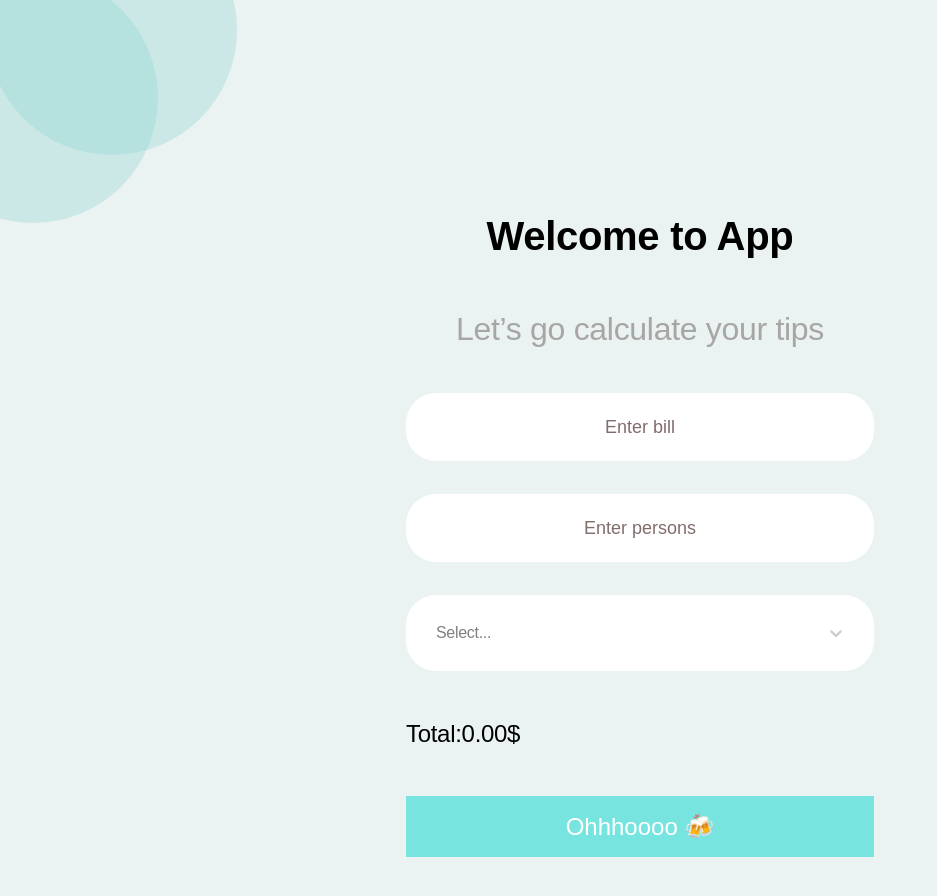
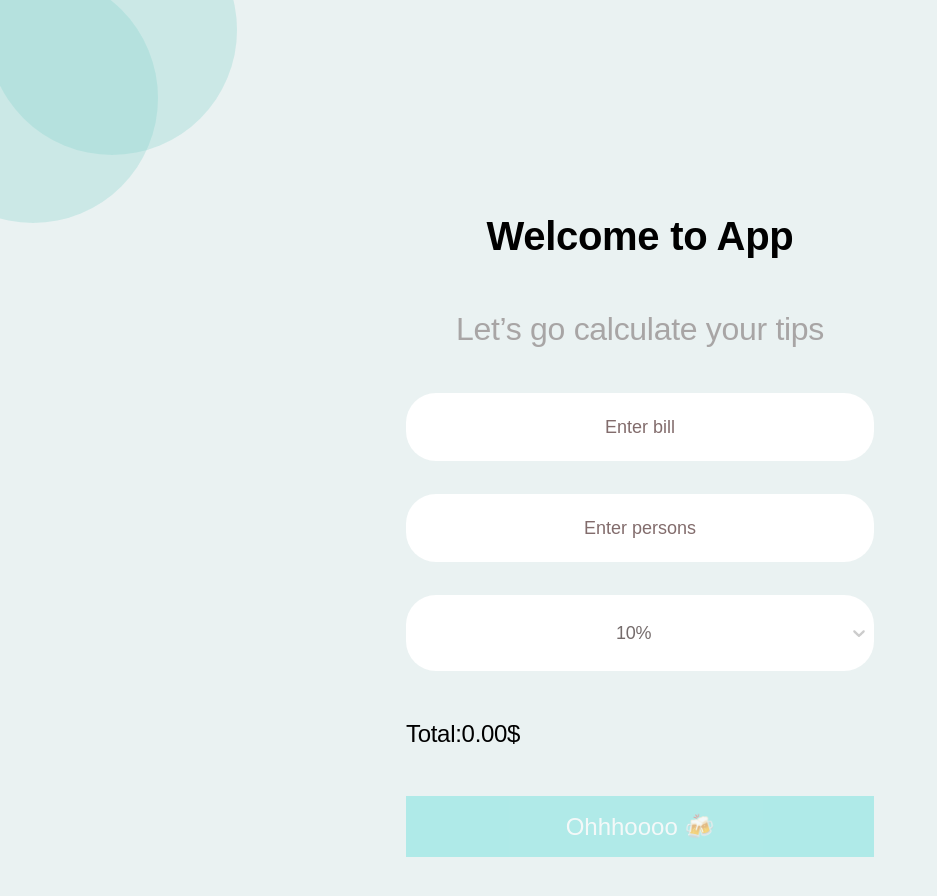
Before and after one commit to Aduenko-Vladislav/react-tips-calculator, a React (Create React App) app: page / in a window 1280 px wide. Shown: the top 896 px of the page, without its empty margins (0-937 px from the left). After the commit the page ends 857 px from the top, so only its background shows below. Built offline with nearby package versions, Linux system fonts and the light colour scheme.

Commit message:
feat: add conditional render on button styles, fix errors

```diff
--- a/src/components/Form/components/Button/Button.tsx
+++ b/src/components/Button/Button.tsx
@@ -5,7 +5,7 @@ interface IButton {
 
 const Button = ({ isDisabled }: IButton) => {
   return (
-    <StyledButton type="submit" disabled={isDisabled}>
+    <StyledButton type="submit" $isDisabled={isDisabled}>
       Ohhhoooo 🍻
     </StyledButton>
   );
--- /dev/null
+++ b/src/components/Button/styles.ts
@@ -0,0 +1,38 @@
+import styled from "styled-components";
+
+export const StyledButton = styled.button<{
+  $isDisabled: boolean;
+}>`
+  width: 100%;
+  padding: 13px 0;
+  margin-bottom: 100px;
+  margin: 0 auto;
+
+  font-weight: 400;
+  font-size: 24px;
+  line-height: 35px;
+  text-align: center;
+
+  color: rgba(255, 255, 255, 1);
+  border: none;
+  background-color: ${({ $isDisabled }) =>
+    $isDisabled ? "rgba(119, 228, 224, 1)" : "rgba(46, 210, 201, 1)"};
+
+  transition: background-color 0.3s ease-in;
+
+  opacity: ${({ $isDisabled }) => ($isDisabled ? 0.5 : 1)};
+  cursor: ${({$isDisabled }) =>($isDisabled ? "default" : "pointer")};
+
+  &:hover {
+    background-color: ${({ $isDisabled }) => ($isDisabled ? "rgba(119, 228, 224, 1)":"rgb(37, 173, 165, 1)")};
+  }
+
+  &:active {
+    background-color: ${({ $isDisabled }) => ($isDisabled ? "rgba(119, 228, 224, 1)" :"rgba(46, 255, 255, 1)")};
+    box-shadow: ${({ $isDisabled }) => ($isDisabled ? "none" : "10px 10px 30px rgba(125, 255, 255, 1)")};
+  }
+
+  @media (max-width: 744px) {
+    padding: 21px 0;
+  }
+`;
--- a/src/components/Form/components/CustomSelect/CustomSelect.tsx
+++ b/src/components/CustomSelect/CustomSelect.tsx
@@ -1,5 +1,5 @@
 import Select, { StylesConfig } from "react-select";
-import { IOption } from "../../../../types";
+import { IOption } from "../../types";
 
 const options: IOption[] = [
   { value: 0.1, label: "10%" },
@@ -9,7 +9,7 @@ const options: IOption[] = [
 interface ICustomSelect {
   name: string;
   handleCustomSelect: (option: IOption | null) => void;
-  value: IOption;
+  value: number
 }
 
 export const CustomSelect = ({
@@ -23,6 +23,12 @@ export const CustomSelect = ({
       padding: 20,
       borderRadius: 30,
       border: "none",
+      display: "grid",
+      gridTemplateColumns: "97% 3%",
+    }),
+    valueContainer: (provided) => ({
+      ...provided,
+      padding: "0"
     }),
 
     singleValue: (provided) => ({
@@ -40,16 +46,16 @@ export const CustomSelect = ({
     indicatorsContainer: (provided) => ({
       ...provided,
       color: "rgba(117, 108, 108, 1)",
+      padding: "0"
     }),
   };
-
   return (
     <Select
       name={name}
       options={options}
       onChange={handleCustomSelect}
       styles={customStyles}
-      value={value}
+      value={options.find((item) => item.value === value)}
       defaultValue={options[0]}
       isMulti={false}
     />
--- a/src/components/Form/Form.tsx
+++ b/src/components/Form/Form.tsx
@@ -1,8 +1,8 @@
 import { ChangeEvent, FormEvent, useEffect, useState } from "react";
 import { ICount, IOption } from "../../types";
-import Button from "./components/Button/Button";
-import CustomSelect from "./components/CustomSelect/CustomSelect";
-import Input from "./components/Input/Input";
+import Button from "../Button/Button";
+import CustomSelect from "../CustomSelect/CustomSelect";
+import Input from "../Input/Input";
 import { StyledForm, Title, Subtitle, InputGroup, Total } from "./styles";
 
 const Form = () => {
--- a/src/components/Form/components/Button/styles.ts
+++ /dev/null
@@ -1,34 +0,0 @@
-import styled from "styled-components";
-
-export const StyledButton = styled.button<{ isDisabled: boolean }>`
-  width: 100%;
-  padding: 13px 0;
-  margin-bottom: 100px;
-  margin: 0 auto;
-
-  font-weight: 400;
-  font-size: 24px;
-  line-height: 35px;
-  text-align: center;
-
-  color: rgba(255, 255, 255, 1);
-  border: none;
-  background-color: ${({ isDisabled }) =>
-    isDisabled ? "rgba(46, 210, 201, 1)" : "rgba(119, 228, 224, 1)"};
-
-  transition: background-color 0.3s ease-in;
-
-  cursor: pointer;
-
-  &:hover {
-    background-color: rgb(37, 173, 165, 1);
-  }
-
-  &:active {
-    background-color: rgba(46, 255, 255, 1);
-    box-shadow: 10px 10px 30px rgba(125, 255, 255, 1);
-  }
-  @media (max-width: 744px) {
-    padding: 21px 0;
-  }
-`;
--- a/src/components/Form/styles.ts
+++ b/src/components/Form/styles.ts
@@ -1,13 +1,13 @@
 import styled from "styled-components";
 
-const StyledForm = styled.div`
+const StyledForm = styled.form`
   display: grid;
   justify-content: center;
   grid-row-gap: 45px;
 
   max-width: 456px;
   width: 100%;
-  margin: 207px auto;
+  margin: 207px auto 0;
 
   @media (max-width: 744px) {
     margin-top: 236px;
```
Also changed, not shown: src/types/index.tsx (+5 -4 lines), src/App.tsx (line endings or trailing spaces), src/components/Input/Input.tsx (renamed from src/components/Form/components/Input/Input.tsx), src/components/Input/styles.ts (renamed from src/components/Form/components/Input/styles.ts).
